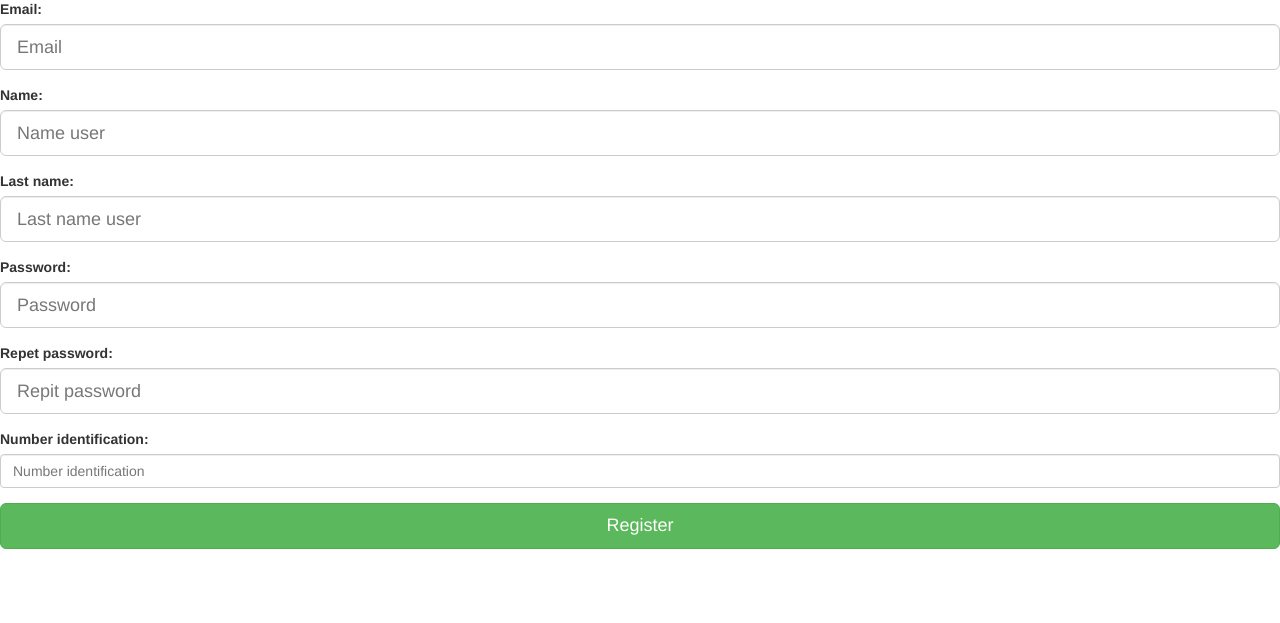
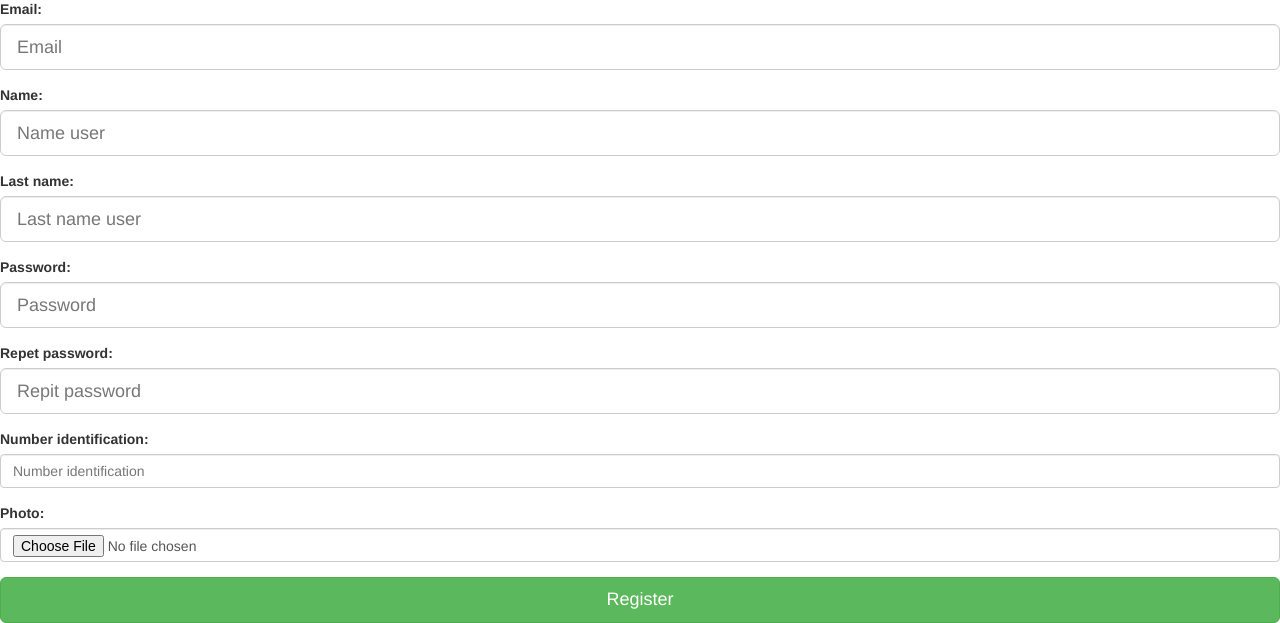
Before and after one commit to alejo3094/board, a Django app: page /register/ in a window 1280 px wide; the page is wider, and only the part inside the window is pictured. Shown: the part 1222-1845 px from the top of that part. Before the commit the page ends 1771 px from the top of that part, so only its background shows below. Run offline with Django 3.2, Linux system fonts and the light colour scheme; some libraries are stand-ins or nearby versions.

Commit message:
User Photo, login, first dashboard

```diff
--- a/applications/authentication/forms.py
+++ b/applications/authentication/forms.py
@@ -2,8 +2,6 @@ from django import forms
 from django.forms import ModelForm
 
 class getRegister(forms.Form):
-
-
 
     email = forms.EmailField(label='Email:',max_length=254)
     name = forms.CharField(label='Name:',max_length=50)
--- a/applications/authentication/templates/register.html
+++ b/applications/authentication/templates/register.html
@@ -39,7 +39,7 @@
               {% if messageB %}
                   <div class="alert alert-danger">{{message}}</div>
                 {% endif %}
-              <form action="{% url 'authentication:register' %}" method="POST" class="margin-bottom-0" >{% csrf_token %}
+              <form action="{% url 'authentication:register' %}" enctype="multipart/form-data" method="POST" class="margin-bottom-0" >{% csrf_token %}
                    <div class="form-group m-b-20">
                       <label for="id_email">Email:</label>
                        {%if form.name.value %}
@@ -84,6 +84,12 @@
                       {% endif %}
 
                   </div>
+
+                  <div class="form-group m-b-20">
+                      <label for="id_numberID">Photo:</label>
+                      <input type="file"  accept="image/*" class="form-control" id="id_photo"  name= "photo" required >
+                  </div>
+
                   <div class="login-buttons">
                       <button type="submit" class="btn btn-success btn-block btn-lg">Register</button>
                   </div>
--- a/applications/authentication/views.py
+++ b/applications/authentication/views.py
@@ -1,10 +1,11 @@
 from django.views.generic import TemplateView
 from django.shortcuts import render, render_to_response
 from django.template import RequestContext
-from .forms import  getRegister
+from .forms import getRegister
 from applications.user.models import Users
 from django.contrib.auth.models import User
 from django.contrib.auth import authenticate
+
 
 # Create your views here.
 class login(TemplateView):
@@ -19,22 +20,24 @@ class login(TemplateView):
         context = {}
         user = authenticate(username=email, password=password)
         if user is not None:
-            userAuth_p = User.objects.get(email=email)
+            userAuth_p = User.objects.get(username=email)
+            users = Users.objects.get(user=userAuth_p)
             authentication = True
-            #name = userAuth_p.name
+            # name = userAuth_p.name
             request.session['emailUser'] = user.email
-            #request.session['name'] = name
-            context = {'authentication':authentication,'email':email}
-            url = 'base.html'
-            return render(request,url,context)
+            # request.session['name'] = name
+            context = {'authentication': authentication, 'email': email, 'user':users}
+            url = 'dashBoard.html'  ## debe abrir el nuevo template basado en base
+            return render(request, url, context)
         else:
-            context = {'messageT':True, 'message':"User or pass invalid."}
+            context = {'messageT': True, 'message': "User or pass invalid."}
             return render(request, 'login.html', context)
+
 
 class registerPage(TemplateView):
     def get(self, request, *args, **kwargs):
         form = getRegister()
-        context = {'form':form}
+        context = {'form': form}
         return render(request, 'register.html', context)
 
     def post(self, request, *args, **kwargs):
@@ -42,33 +45,41 @@ class registerPage(TemplateView):
         message = ""
         messageB = True
         form = getRegister(request.POST)
+        photo = request.FILES.get('photo')
+        print(photo)
+
+        if photo:
+            print(photo)
+        else:
+            print(photo)
+            message = "Problems with the photo"
+            return render(request, 'register.html', {'form': form, 'message': message, 'messageB': messageB})
 
         if form.is_valid():
             cd = form.cleaned_data
             pass1 = request.POST['pass1']
             pass2 = request.POST['pass2']
-            if(pass1 == pass2):
+            if pass1 == pass2:
                 email = request.POST['email']
                 try:
-                    userAuth_p = User.objects.get(email=email)
+                    userAuth_p = User.objects.get(username=email)
                     message = "The email it was used"
-
                 except:
+                    print("Exception!!-----")
                     name = request.POST['name']
                     last_name = request.POST['last_name']
                     numberID = request.POST['numberID']
-                    user = User(password=pass1, first_name=name, email=email,last_name=last_name,username=email)
+                    user = User(password=pass1, first_name=name, email=email, last_name=last_name, username=email)
                     user.set_password(pass1)
                     user.save()
-                    users = Users(user=user, id_number=numberID)
+                    users = Users(user=user, id_number=numberID, photo=photo)
                     users.save()
                     message = "Success user create, Login please"
-                    context = {'messageB':messageB, 'message':message}
+                    context = {'messageB': messageB, 'message': message}
                     return render(request, 'login.html', context)
-
             else:
                 message = "Passwords do not match"
 
         else:
             message = "Please fill in all information"
-        return render(request, 'register.html', {'form':form, 'message':message, 'messageB':messageB})
+        return render(request, 'register.html', {'form': form, 'message': message, 'messageB': messageB})
--- a/applications/board/views.py
+++ b/applications/board/views.py
@@ -1,5 +1,6 @@
 from django.contrib.auth.models import User
 from django.shortcuts import render
+from applications.user.views import Users
 
 # Create your views here.
 from django.views.generic import TemplateView
@@ -12,10 +13,11 @@ class dashBoard(TemplateView):
 
         try:
             email = request.session['emailUser']
-            user = User.objects.get(email=email)
+            user = User.objects.get(username=email)
+            users = Users.objects.get(user=user)
             authentication = True
             context = {'authentication': authentication, 'email': email}
-            url = 'login.html'
+            url = 'dashBoard.html'
         except:
             url='login.html'
         return render(request, url,contexto)
--- a/tablero/urls.py
+++ b/tablero/urls.py
@@ -4,6 +4,8 @@ from django.contrib.staticfiles.urls import static
 from django.urls import path
 from django.conf.urls import url
 from django.conf.urls import include
+from django.conf import settings
+from django.conf.urls.static import static
 
 from tablero import settings
 
@@ -14,4 +16,5 @@ urlpatterns = [
     url(r'^', include('applications.authentication.urls',namespace='authentication')),
 ]
 
-urlpatterns += static(settings.MEDIA_URL, document_root=settings.MEDIA_ROOT)
+if settings.DEBUG:
+    urlpatterns += static(settings.MEDIA_URL, document_root=settings.MEDIA_ROOT)
--- a/templates/sidebar.html
+++ b/templates/sidebar.html
@@ -6,6 +6,7 @@
                 <ul class="nav">
                     <li class="nav-profile">
                         <div class="image">
+                            <img src="{{user.photo.url}}" width="150" height="150">
                             <a href="javascript:;" class="dropdown-toggle" data-toggle="dropdown">
                             </a>
                         </div>
```
Also changed, not shown: applications/board/templates/dashBoard.html (added, +18 -0 lines), applications/user/migrations/0004_auto_20190429_1459.py (added), applications/user/models.py (line endings or trailing spaces), db.sqlite3, media/images/descarga.jpg (added), media/images/descarga_zypL4K7.jpg (added).
